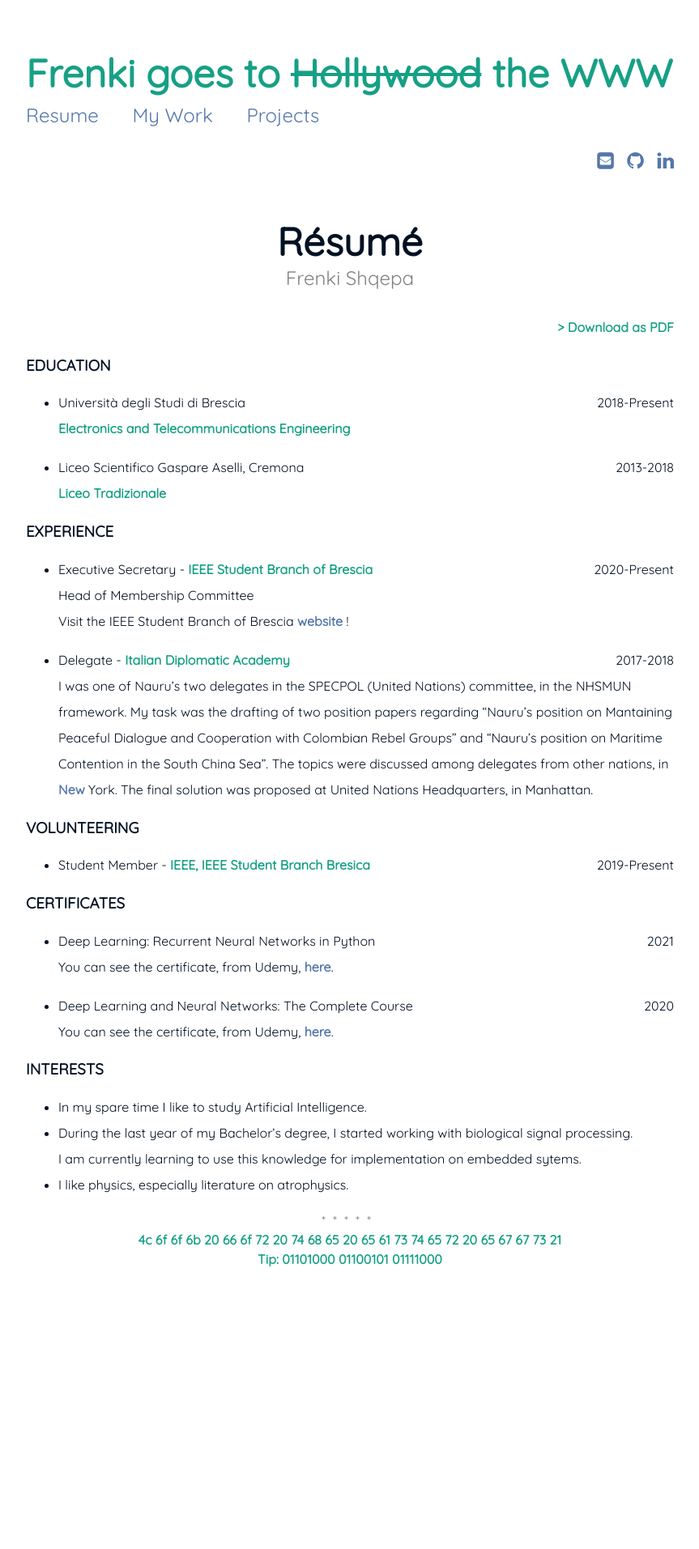
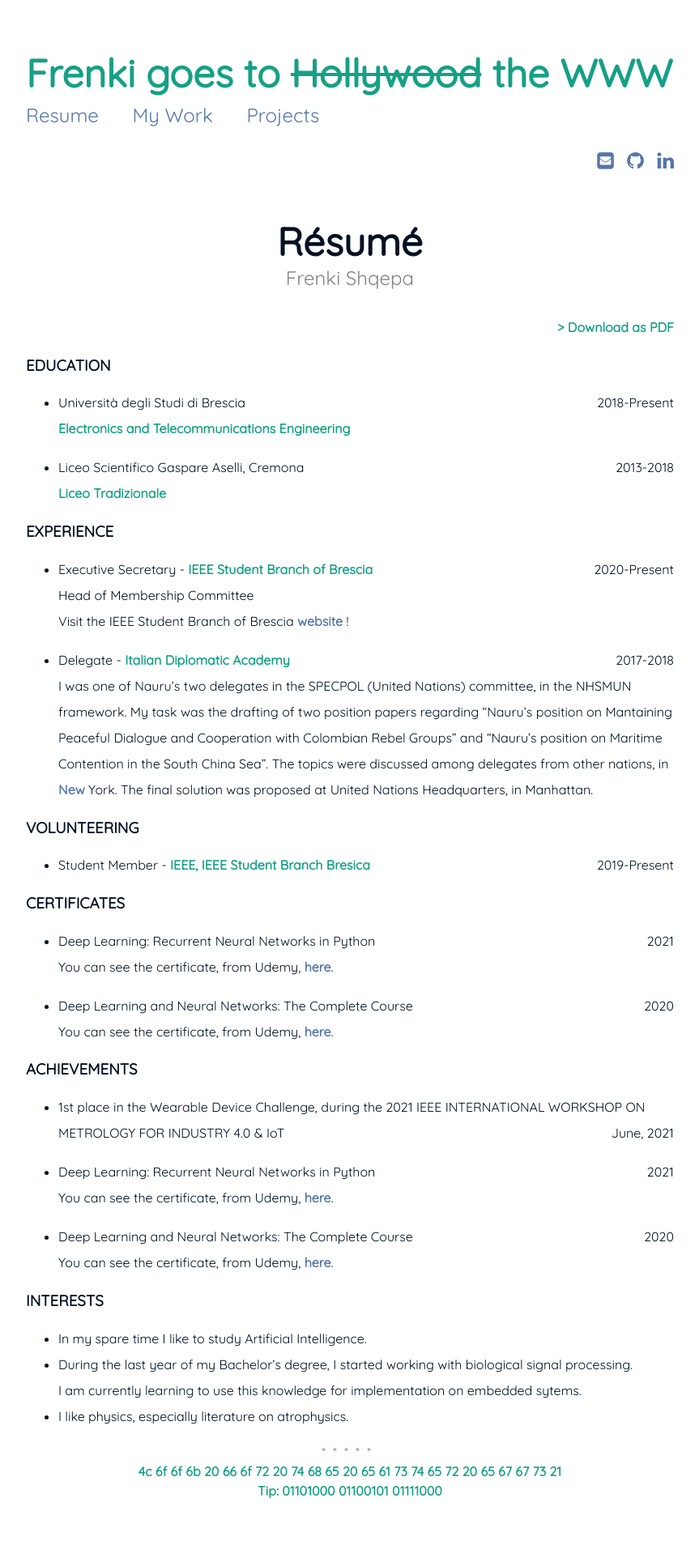
Before and after one commit to FreShq99/frenkishqepa.com, a Jekyll site: the page built from resume.md, in a window 1280 px wide. Shown: the whole page at 81% size, without its empty margins (208-1071 px from the left). Built offline with Jekyll 4.4.1, drawn with Linux system fonts in a browser that asks for light colours; before the commit the page ends 1627 px from its top, so only the background shows below that.

Commit message:
Update resume.md

```diff
--- a/resume.md
+++ b/resume.md
@@ -42,6 +42,15 @@ You can see the certificate, from Udemy, [here](https://www.udemy.com/certificat
 You can see the certificate, from Udemy, [here](https://www.udemy.com/certificate/UC-848c445e-0a92-4482-b444-515d120f8205/).
 
 
+### ACHIEVEMENTS
+- 1st place in the Wearable Device Challenge, during the 2021 IEEE INTERNATIONAL WORKSHOP ON METROLOGY FOR INDUSTRY 4.0 & IoT <span style="float: right; ">June, 2021</span>
+
+- Deep Learning: Recurrent Neural Networks in Python <span style="float: right; ">2021</span>
+You can see the certificate, from Udemy, [here](https://www.udemy.com/certificate/UC-49f4ac0a-739d-4973-b242-5ef12b251a89/).
+
+- Deep Learning and Neural Networks: The Complete Course <span style="float: right; ">2020</span>
+You can see the certificate, from Udemy, [here](https://www.udemy.com/certificate/UC-848c445e-0a92-4482-b444-515d120f8205/).
+
 
 ### INTERESTS
 
```
